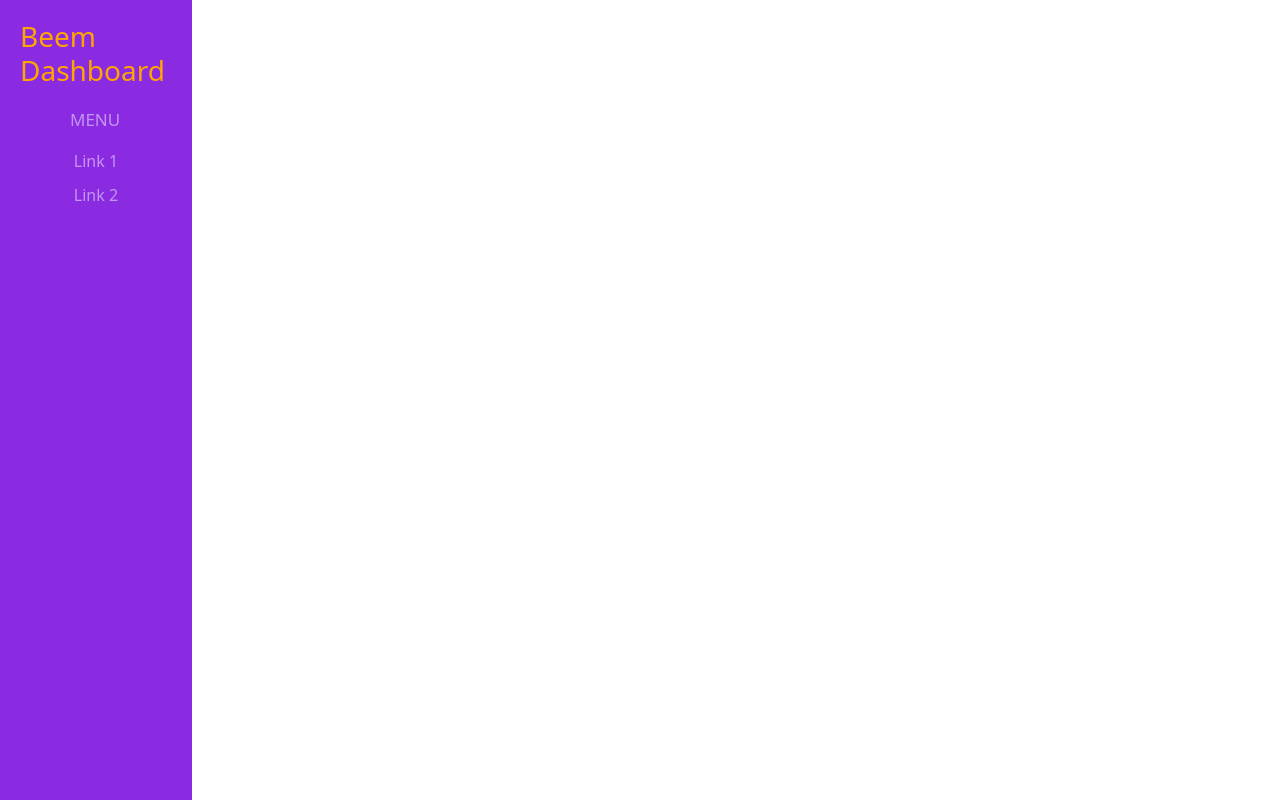
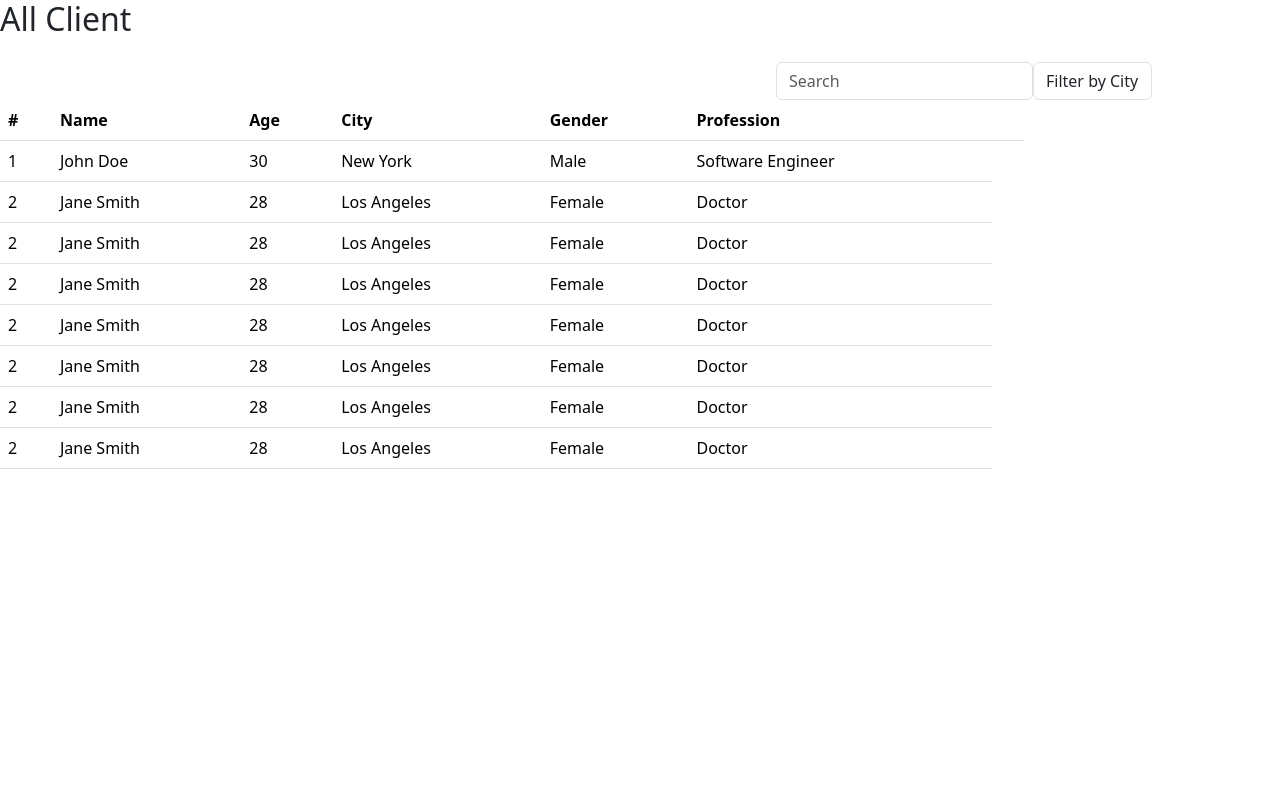
Before and after one commit to dalisaid/Dashboard-Beem, a React (Create React App) app: page / in a window 1280 px wide. Built offline with nearby package versions, Linux system fonts and the light colour scheme.

Commit message:
clientpage

```diff
--- a/src/App.js
+++ b/src/App.js
@@ -1,13 +1,12 @@
 import React from 'react';
 import 'bootstrap/dist/css/bootstrap.min.css';
 
-import {Authentification} from "./components/Authentification";
-import { Sidebar } from './components/Sidebar';
+import {ClientTable} from './components/client';
 
 const App = () => {
   return (
     <div className='App'>
-   <Sidebar/>
+   <ClientTable/>
     </div>
   );
 };
--- a/src/components/Authentification.jsx
+++ /dev/null
@@ -1,12 +0,0 @@
-import React from 'react';
-
-
-export const Authentification = () => {
-  return (
-    <div >
-
-        samer
-
-    </div>
-  );
-};
--- a/src/components/Sidebar.jsx
+++ /dev/null
@@ -1,21 +0,0 @@
-import React from 'react';
-import { Container, OverlayTrigger, Tooltip } from 'react-bootstrap';
-
-export const Sidebar = () => {
-  return (
-    <div style={{ backgroundColor: '#8a2be2', width: '15%', minHeight: '100vh', padding: '20px' }}>
-      <h3 style={{ color: 'white', marginBottom: '20px' ,color:"orange" }}>Beem Dashboard</h3>
-      {/* Add other sidebar content here */}
-      <p style={{color: 'rgba(255, 255, 255, 0.5)' ,fontSize:" 17px", marginLeft:"50px"}}>MENU</p>
-      <ul  style={{ listStyleType: 'none', padding: 0, textAlign:"center" }}>
-        <li style={{ marginBottom: '10px' }}>
-          <a href="#" style={{ color: 'rgba(255, 255, 255, 0.5)', textDecoration: 'none' }}>Link 1</a>
-        </li>
-        <li style={{ marginBottom: '10px' }}>
-          <a href="#" style={{ color: 'rgba(255, 255, 255, 0.5)', textDecoration: 'none' }}>Link 2</a>
-        </li>
-        {/* Add more links as needed */}
-      </ul>
-    </div>
-  );
-};
--- /dev/null
+++ b/src/components/client.jsx
@@ -0,0 +1,111 @@
+import React from 'react';
+import { Table, Form, FormControl } from 'react-bootstrap';
+
+export const ClientTable = () => {
+  return (
+    <div>
+        <h2>All Client</h2>
+        <div style={{ display: "flex", justifyContent: "right", marginRight:"10%" }}>
+        {/* Placeholder for search bar */}
+        <Form className="mt-3">
+          <FormControl type="text" placeholder="Search" className="mr-sm-2" />
+        </Form>
+        {/* Placeholder for filter bar */}
+        <Form className="mt-3 ml-3">  {/* Added a margin-left for spacing */}
+          <Form.Control as="select">
+            <option>Filter by City</option>
+            <option>New York</option>
+            <option>Los Angeles</option>
+            {/* Add more cities as needed */}
+          </Form.Control>
+        </Form>
+      </div>
+
+      <Table   hover style={{ width: '80%' ,textAlign:"left"}}>
+
+      <thead > {/* Apply color to the entire thead */}
+          <tr >
+            <th  >#</th>
+            <th >Name</th>
+            <th>Age</th>
+            <th>City</th>
+            <th>Gender</th>
+            <th>Profession</th>
+            <th></th>
+
+          </tr>
+        </thead>
+        <tbody>
+          {/* Sample data */}
+          <tr  >
+            <td>1</td>
+            <td>John Doe</td>
+            <td>30</td>
+            <td>New York</td>
+            <td>Male</td>
+            <td>Software Engineer</td>
+          </tr>
+          <tr >
+            <td>2</td>
+            <td>Jane Smith</td>
+            <td>28</td>
+            <td>Los Angeles</td>
+            <td>Female</td>
+            <td>Doctor</td>
+          </tr>
+          <tr >
+            <td>2</td>
+            <td>Jane Smith</td>
+            <td>28</td>
+            <td>Los Angeles</td>
+            <td>Female</td>
+            <td>Doctor</td>
+          </tr>
+          <tr >
+            <td>2</td>
+            <td>Jane Smith</td>
+            <td>28</td>
+            <td>Los Angeles</td>
+            <td>Female</td>
+            <td>Doctor</td>
+          </tr>
+          <tr >
+            <td>2</td>
+            <td>Jane Smith</td>
+            <td>28</td>
+            <td>Los Angeles</td>
+            <td>Female</td>
+            <td>Doctor</td>
+          </tr>
+          <tr >
+            <td>2</td>
+            <td>Jane Smith</td>
+            <td>28</td>
+            <td>Los Angeles</td>
+            <td>Female</td>
+            <td>Doctor</td>
+          </tr>
+          <tr >
+            <td>2</td>
+            <td>Jane Smith</td>
+            <td>28</td>
+            <td>Los Angeles</td>
+            <td>Female</td>
+            <td>Doctor</td>
+          </tr>
+          <tr >
+            <td>2</td>
+            <td>Jane Smith</td>
+            <td>28</td>
+            <td>Los Angeles</td>
+            <td>Female</td>
+            <td>Doctor</td>
+          </tr>
+
+          {/* Add more data as needed */}
+        </tbody>
+      </Table>
+
+      </div>
+  );
+};
```
